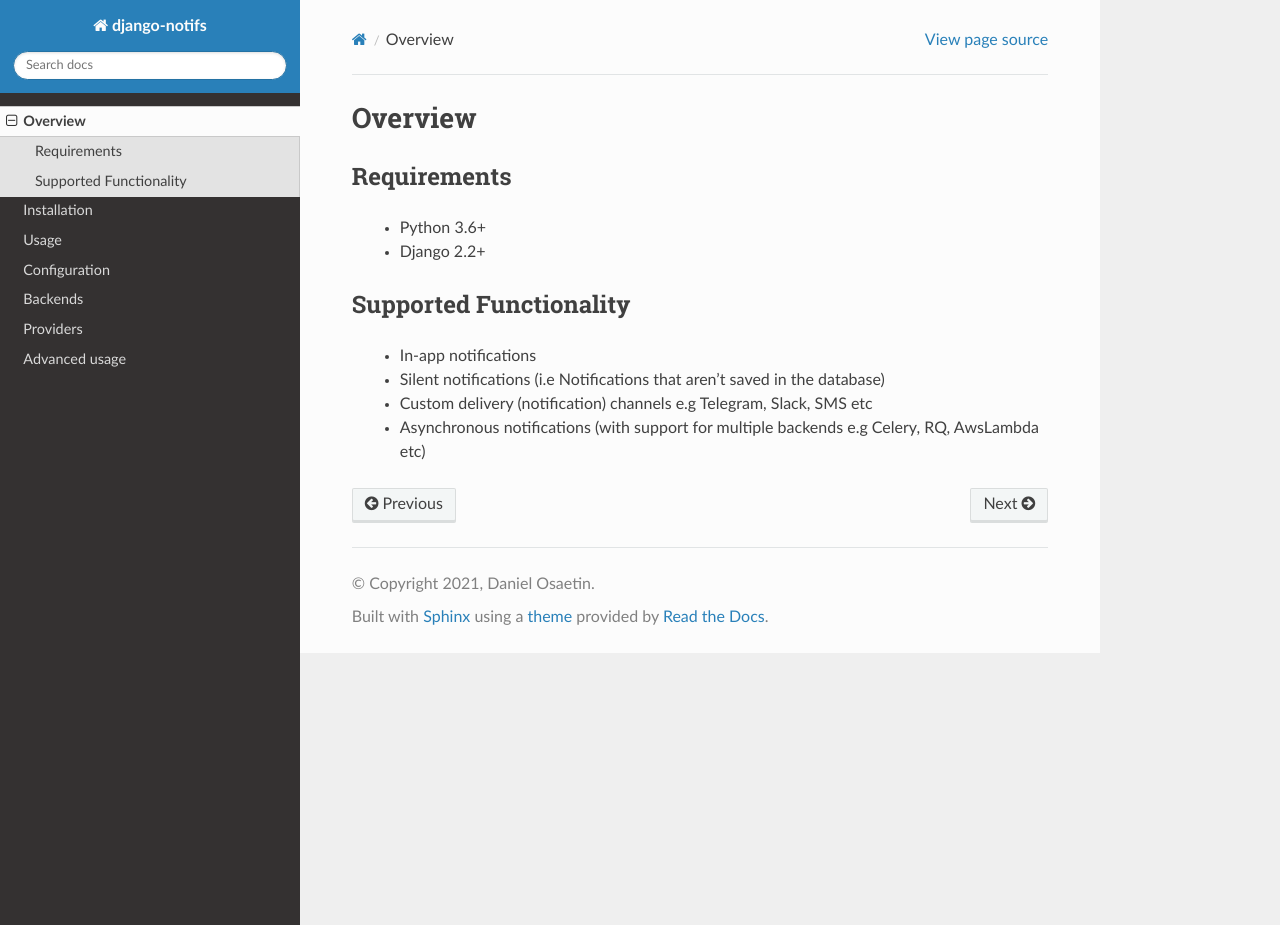
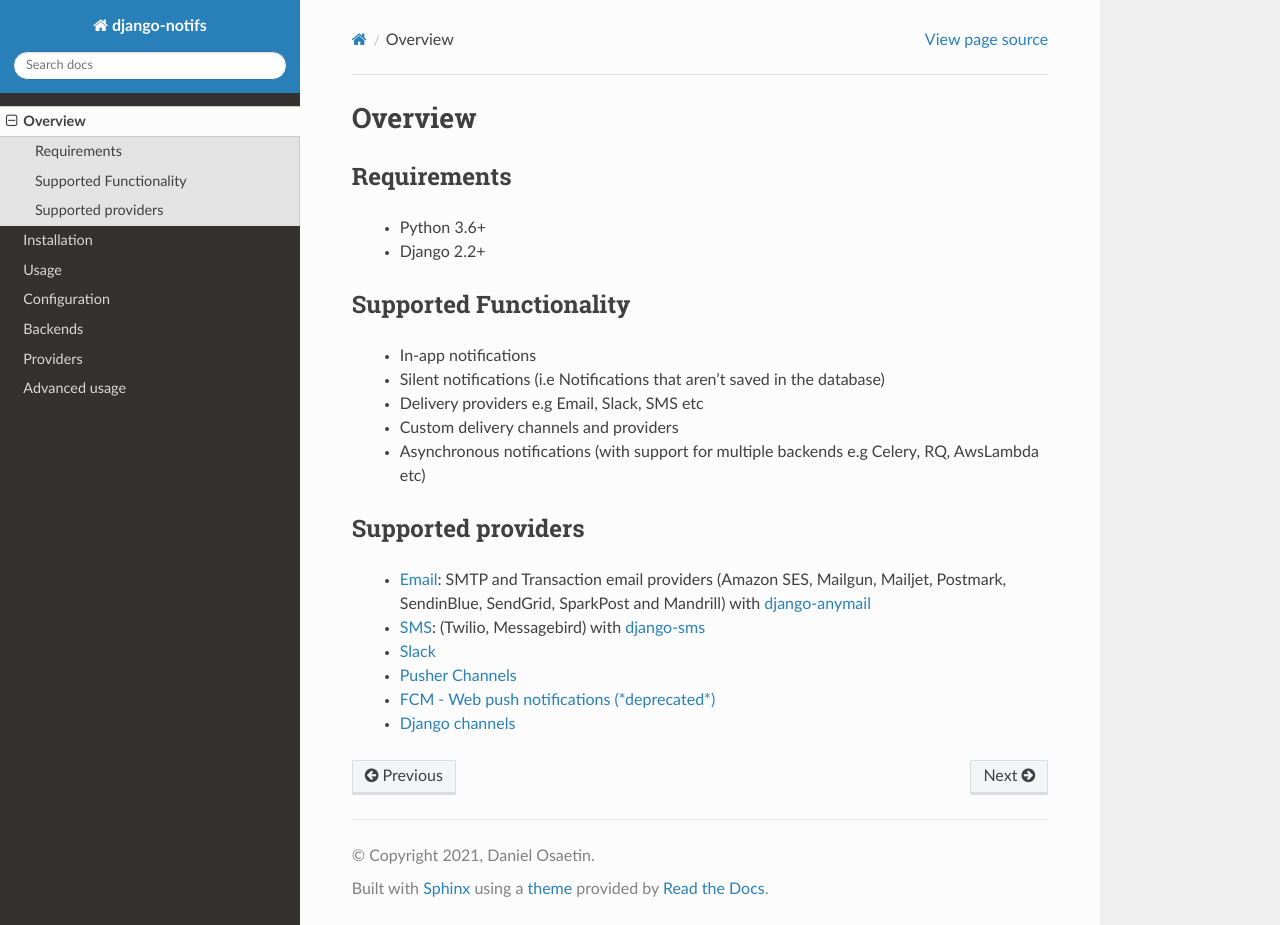
Before and after one commit to danidee10/django-notifs, a Sphinx documentation site: the page built from docs/overview.rst, in a window 1280 px wide and 925 px high. Built offline with Sphinx 7.4.7 and the Read the Docs theme 2.0.0, drawn with Linux system fonts in a browser that asks for light colours.

Commit message:
Fix docs build (#82)
Update supported providers

```diff
--- a/docs/conf.py
+++ b/docs/conf.py
@@ -20,15 +20,14 @@
 import os
 import sys
 
-import django
+from django.conf import settings
 
 project = 'django-notifs'
 copyright = '2021, Daniel Osaetin'
 author = 'Daniel Osaetin'
 
 sys.path.append(os.path.abspath('../../'))
-os.environ.setdefault('DJANGO_SETTINGS_MODULE', 'notifs.settings')
-django.setup()
+settings.configure()
 
 
 # -- General configuration ---------------------------------------------------
--- a/docs/overview.rst
+++ b/docs/overview.rst
@@ -10,7 +10,17 @@ Requirements
 Supported Functionality
 -----------------------
 
-    - In-app notifications
-    - Silent notifications (i.e Notifications that aren't saved in the database)
-    - Custom delivery (notification) channels e.g Telegram, Slack, SMS etc
-    - Asynchronous notifications (with support for multiple backends e.g Celery, RQ, AwsLambda etc)
+    * In-app notifications
+    * Silent notifications (i.e Notifications that aren't saved in the database)
+    * Delivery providers e.g Email, Slack, SMS etc
+    * Custom delivery channels and providers
+    * Asynchronous notifications (with support for multiple backends e.g Celery, RQ, AwsLambda etc)
+
+Supported providers
+-------------------
+    * :ref:`Email <Email>`: SMTP and Transaction email providers (Amazon SES, Mailgun, Mailjet, Postmark, SendinBlue, SendGrid, SparkPost and Mandrill) with `django-anymail <https://anymail.readthedocs.io/>`_
+    * :ref:`SMS <SMS (with django-sms)>`: (Twilio, Messagebird) with `django-sms <https://django-sms.readthedocs.io/en/latest/>`_
+    * :ref:`Slack <Slack>`
+    * :ref:`Pusher Channels <Pusher Channels>`
+    * :ref:`FCM - Web push notifications (*deprecated*) <FCM (Firebase Web push)>`
+    * :ref:`Django channels <django-channels>`
```
